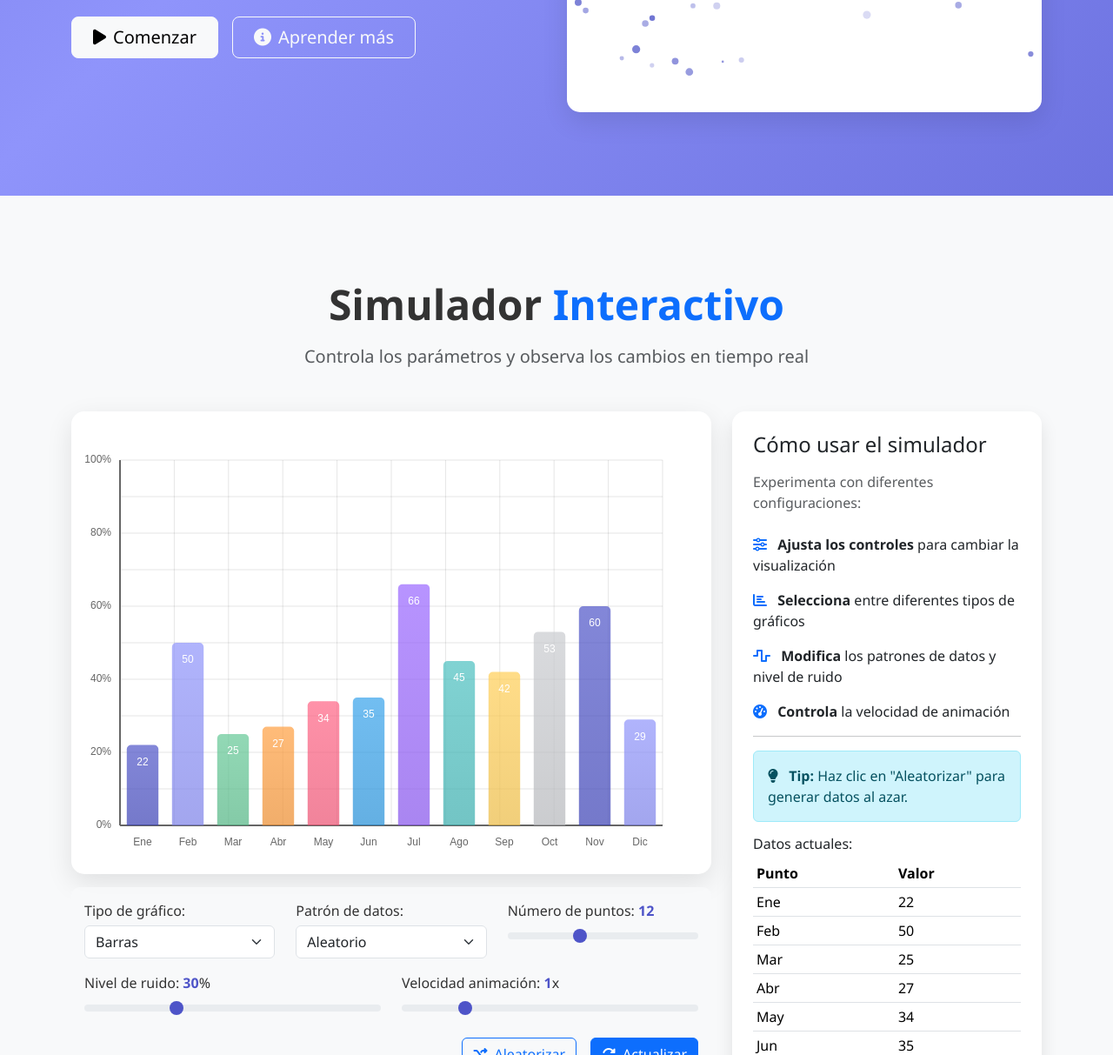
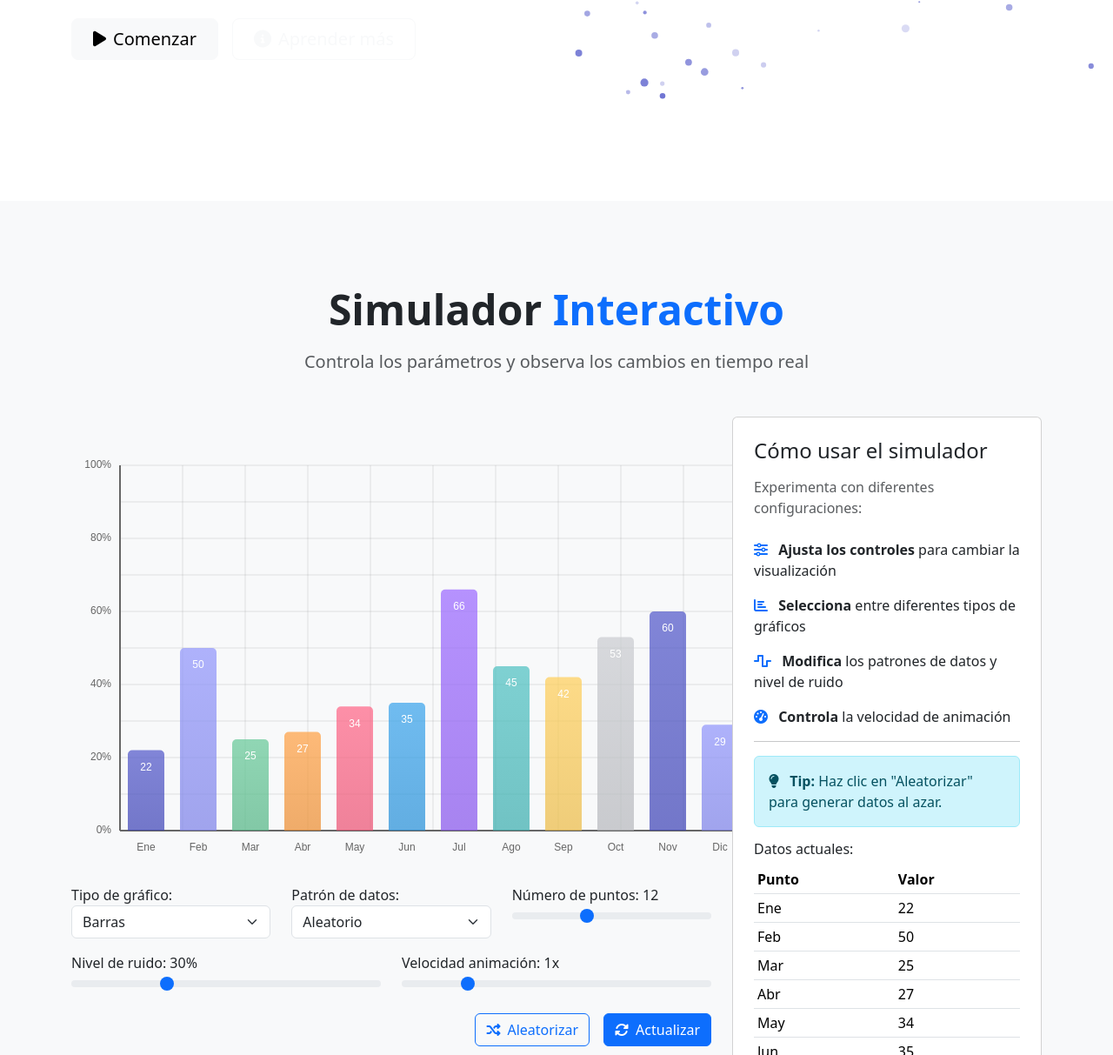
Before and after one commit to gosst1/nuevo, a plain HTML site: page index.html in a window 1280 px wide. Shown: the part 439-1652 px from the top of the page at 87% size. Drawn offline with nearby package versions, Linux system fonts and the light colour scheme.

Commit message:
Actualización CSS eliminado muy feo

```diff
--- a/index.html
+++ b/index.html
@@ -8,174 +8,6 @@
     <link href="https://cdn.jsdelivr.net/npm/bootstrap@5.3.2/dist/css/bootstrap.min.css" rel="stylesheet">
     <!-- Font Awesome -->
     <link rel="stylesheet" href="https://cdnjs.cloudflare.com/ajax/libs/font-awesome/6.4.2/css/all.min.css">
-    <style>
-        :root {
-            --primary-color: #4e54c8;
-            --secondary-color: #8f94fb;
-            --dark-color: #1a1a2e;
-            --light-color: #f8f9fa;
-            --transition-time: 0.4s;
-        }
-
-        body {
-            font-family: 'Segoe UI', system-ui, sans-serif;
-            overflow-x: hidden;
-            background-color: var(--light-color);
-            color: #333;
-            transition: background-color var(--transition-time);
-        }
-
-        /* Animación de fondo gradiente */
-        @keyframes gradientBG {
-            0% { background-position: 0% 50%; }
-            50% { background-position: 100% 50%; }
-            100% { background-position: 0% 50%; }
-        }
-
-        .gradient-header {
-            background: linear-gradient(-45deg, #4e54c8, #8f94fb, #4e54c8, #8f94fb);
-            background-size: 400% 400%;
-            animation: gradientBG 15s ease infinite;
-            color: white;
-        }
-
-        /* Animación título principal */
-        @keyframes titleGlow {
-            0%, 100% { text-shadow: 0 0 10px rgba(255, 255, 255, 0.8); }
-            50% { text-shadow: 0 0 20px rgba(255, 255, 255, 1), 0 0 30px rgba(78, 84, 200, 0.6); }
-        }
-
-        .main-title {
-            animation: titleGlow 3s ease-in-out infinite;
-            font-weight: 700;
-            letter-spacing: 1px;
-        }
-
-        /* Tarjetas con efecto 3D al hacer hover */
-        .card-hover-3d {
-            transition: all 0.3s ease;
-            transform: perspective(1000px) rotateY(0deg) rotateX(0deg) scale(1);
-            box-shadow: 0 10px 20px rgba(0, 0, 0, 0.1);
-            border: none;
-            border-radius: 15px;
-            overflow: hidden;
-        }
-
-        .card-hover-3d:hover {
-            transform: perspective(1000px) rotateY(-5deg) rotateX(5deg) scale(1.03);
-            box-shadow: 0 15px 30px rgba(0, 0, 0, 0.2);
-        }
-
-        /* Animación de entrada para secciones */
-        @keyframes fadeInUp {
-            from { opacity: 0; transform: translateY(30px); }
-            to { opacity: 1; transform: translateY(0); }
-        }
-
-        .animate-section {
-            animation: fadeInUp 0.8s ease-out forwards;
-            opacity: 0;
-        }
-
-        .delay-1 { animation-delay: 0.2s; }
-        .delay-2 { animation-delay: 0.4s; }
-        .delay-3 { animation-delay: 0.6s; }
-
-        /* Botón flotante mejorado */
-        .btn-float {
-            position: relative;
-            overflow: hidden;
-            transition: all 0.3s;
-            z-index: 1;
-        }
-
-        .btn-float::before {
-            content: '';
-            position: absolute;
-            top: 0;
-            left: 0;
-            width: 100%;
-            height: 100%;
-            background: linear-gradient(45deg, var(--primary-color), var(--secondary-color));
-            z-index: -1;
-            transition: all 0.3s;
-            opacity: 0;
-            transform: scale(0.5);
-        }
-
-        .btn-float:hover::before {
-            opacity: 1;
-            transform: scale(1);
-        }
-
-        .btn-float:hover {
-            color: white;
-            transform: translateY(-5px);
-            box-shadow: 0 10px 20px rgba(0, 0, 0, 0.2);
-        }
-
-        /* Canvas container */
-        .canvas-container {
-            position: relative;
-            border-radius: 15px;
-            overflow: hidden;
-            box-shadow: 0 10px 30px rgba(0, 0, 0, 0.1);
-            background: white;
-        }
-
-        canvas {
-            display: block;
-            width: 100% !important;
-            height: auto !important;
-        }
-
-        /* Dark mode styles */
-        body[data-bs-theme="dark"] {
-            background-color: var(--dark-color);
-            color: #eee;
-        }
-
-        body[data-bs-theme="dark"] .card {
-            background-color: #16213e;
-            color: #eee;
-        }
-
-        body[data-bs-theme="dark"] .canvas-container {
-            background: #16213e;
-        }
-
-        /* Progress bar animation */
-        @keyframes progressAnimation {
-            from { width: 0%; }
-            to { width: var(--progress-value); }
-        }
-
-        .progress-bar-animated {
-            animation: progressAnimation 1.5s ease-out forwards;
-        }
-
-        /* Estilos para la simulación */
-        .simulation-controls {
-            background-color: rgba(248, 249, 250, 0.8);
-            border-radius: 10px;
-            padding: 15px;
-            margin-top: 15px;
-        }
-
-        .control-label {
-            font-weight: 500;
-            margin-bottom: 5px;
-        }
-
-        .control-value {
-            font-weight: bold;
-            color: var(--primary-color);
-        }
-
-        .form-range::-webkit-slider-thumb {
-            background: var(--primary-color);
-        }
-    </style>
 </head>
 <body>
     <nav class="navbar navbar-expand-lg navbar-dark gradient-header sticky-top">
```
